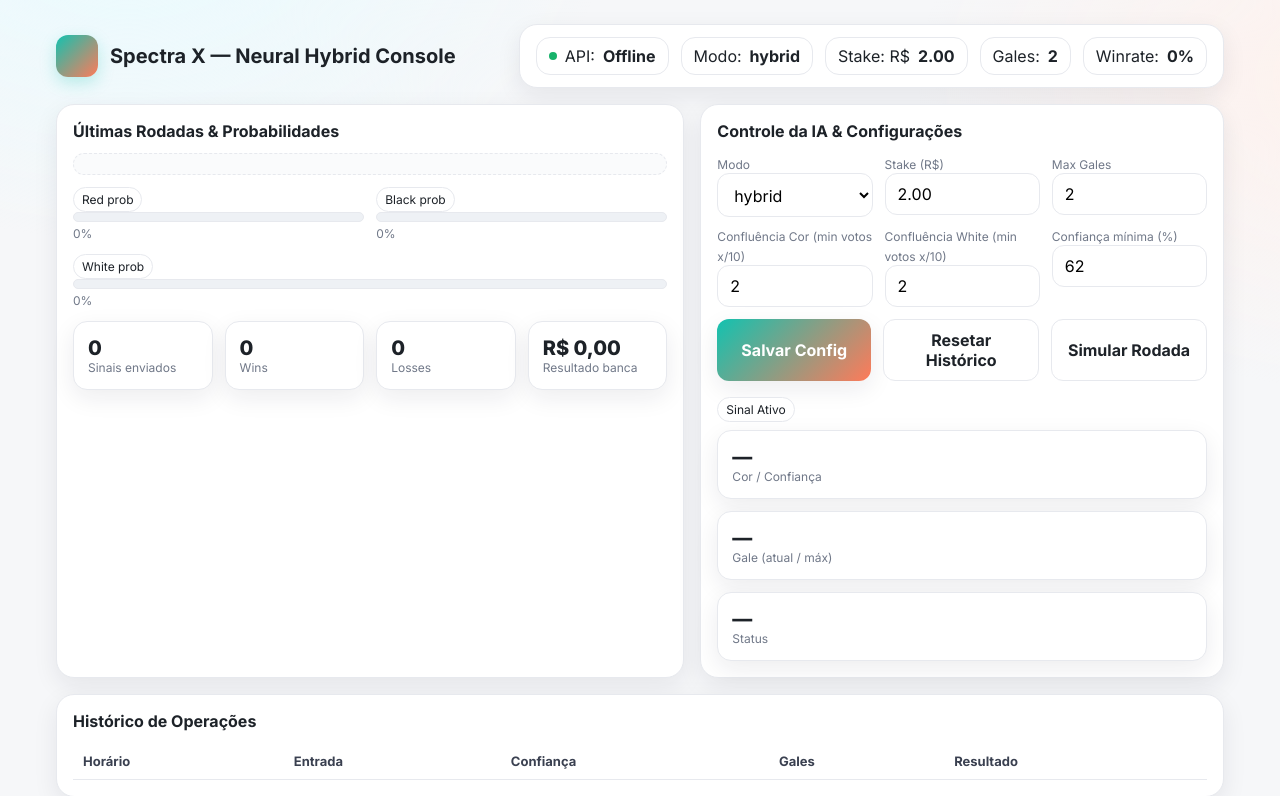
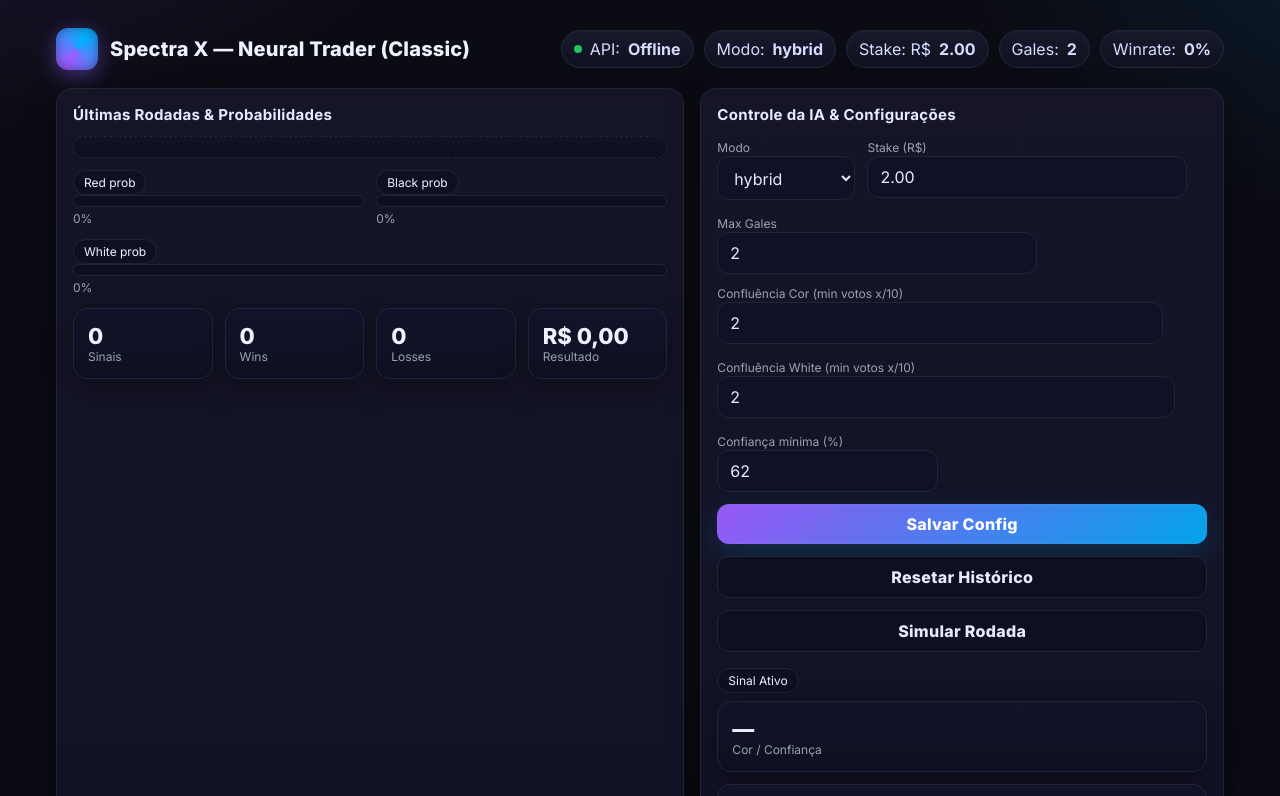
Before and after one commit to Gynden/sniper-cloud, a plain HTML site: page index.html in a window 1280 px wide. Both pictures are taken after a click on the button "Salvar Config". Shown: the top 796 px of the page. Drawn offline with Linux system fonts and the light colour scheme; no server answers.

Commit message:
Update index.html

```diff
--- a/index.html
+++ b/index.html
@@ -3,61 +3,129 @@
 <head>
 <meta charset="utf-8"/>
 <meta name="viewport" content="width=device-width,initial-scale=1"/>
-<title>Spectra X — Neural Hybrid Console</title>
+<title>Spectra X — Neural Trader (Classic)</title>
 <link rel="preconnect" href="https://fonts.gstatic.com" crossorigin>
 <link href="https://fonts.googleapis.com/css2?family=Inter:wght@400;600;700;800&display=swap" rel="stylesheet">
 <style>
   :root{
-    --bg:#f6f7f9; --panel:#ffffff; --card:#ffffff; --stroke:#e7e9ee;
-    --text:#1d2228; --muted:#707888;
-    --accent1:#12c2b0; --accent2:#ff7a59;
-    --ok:#17b26a; --warn:#eab308; --bad:#ef4444;
-    --shadow: 0 8px 24px rgba(22,30,50,.08); --radius: 18px;
+    /* Paleta clássica (dark + roxo #9f5bff) */
+    --bg:#0b0b13; --panel:#111122; --card:#151527; --stroke:#23243a;
+    --text:#eef2ff; --muted:#9aa3b2;
+    --neon:#9f5bff; --neon2:#00b3ff;
+    --ok:#22c55e; --warn:#f59e0b; --bad:#ef4444; --chip:#151536;
+    --radius:16px; --shadow:0 10px 30px rgba(0,0,0,.35);
   }
   *{box-sizing:border-box} html,body{height:100%}
   body{
     margin:0; font-family:Inter,system-ui,Segoe UI,Arial; color:var(--text);
-    background: radial-gradient(1200px 800px at 10% -10%, #e9fbff 0%, transparent 40%),
-                radial-gradient(1400px 900px at 110% 10%, #fff1ec 0%, transparent 35%),
-                var(--bg);
+    background:
+      radial-gradient(1000px 500px at -10% -20%, rgba(159,91,255,.15), transparent 60%),
+      radial-gradient(900px 600px at 110% -10%, rgba(0,179,255,.12), transparent 50%),
+      var(--bg);
   }
-  .wrap{max-width:1200px;margin:24px auto;padding:0 16px;}
-  header{display:flex;align-items:center;justify-content:space-between;margin-bottom:16px;}
-  .brand{display:flex;align-items:center;gap:12px;}
-  .logo{width:42px;height:42px;border-radius:12px;background:linear-gradient(135deg,var(--accent1),var(--accent2));box-shadow:0 6px 16px rgba(18,194,176,.25)}
-  .brand h1{font-size:20px;margin:0}
-  .status-bar{background:var(--panel);border:1px solid var(--stroke);border-radius:var(--radius);box-shadow:var(--shadow);padding:12px 16px;display:flex;gap:12px;align-items:center;flex-wrap:wrap}
-  .chip{display:inline-flex;align-items:center;gap:8px;padding:8px 12px;border-radius:14px;border:1px solid var(--stroke);background:#fff}
-  .chip .dot{width:8px;height:8px;border-radius:50%}.dot.ok{background:var(--ok)}.dot.warn{background:var(--warn)}.dot.bad{background:var(--bad)}
-  main{display:grid;gap:16px;grid-template-columns: 1.2fr 1fr}
+  .wrap{max-width:1200px;margin:28px auto;padding:0 16px}
+  header{display:flex;align-items:center;justify-content:space-between;margin-bottom:18px}
+  .brand{display:flex;align-items:center;gap:12px}
+  .logo{
+    width:42px;height:42px;border-radius:12px;
+    background:conic-gradient(from 210deg at 50% 50%, var(--neon), var(--neon2), var(--neon));
+    box-shadow:0 6px 18px rgba(159,91,255,.35), inset 0 0 12px rgba(0,0,0,.4);
+  }
+  .brand h1{font-size:20px;margin:0;font-weight:800;letter-spacing:.2px}
+  .status-bar{
+    display:flex;gap:10px;flex-wrap:wrap;align-items:center
+  }
+  .chip{
+    background:linear-gradient(180deg, #171a2b, #0f1120);
+    border:1px solid var(--stroke); border-radius:999px; padding:8px 12px; display:inline-flex; gap:8px; align-items:center;
+    color:#d6dbff; box-shadow:inset 0 0 0 1px rgba(255,255,255,.02);
+  }
+  .chip .dot{width:8px;height:8px;border-radius:50%}
+  .dot.ok{background:var(--ok)} .dot.warn{background:var(--warn)} .dot.bad{background:var(--bad)}
+
+  main{display:grid;gap:16px;grid-template-columns:1.2fr 1fr}
   @media (max-width:980px){ main{grid-template-columns:1fr} }
-  .card{background:var(--card);border:1px solid var(--stroke);border-radius:var(--radius);box-shadow:var(--shadow);padding:16px}
-  .card h2{font-size:16px;margin:0 0 12px 0}
-  .row{display:flex;gap:12px;flex-wrap:wrap}.col{flex:1 1 260px}
-  .grid{display:grid;gap:10px;grid-template-columns:repeat(10,1fr);border-radius:14px;border:1px dashed var(--stroke);padding:10px;background:#fafbfc}
-  .ball{height:32px;border-radius:10px;border:1px solid var(--stroke);display:flex;align-items:center;justify-content:center;font-weight:700;background:#fff}
-  .b-red{color:#c03221;background:linear-gradient(#fff,#ffeceb)}
-  .b-black{color:#111;background:linear-gradient(#fff,#f1f1f1)}
-  .b-white{color:#12c2b0;border:2px solid #12c2b0;background:#f7fffe}
-  .progress{height:10px;background:#eef1f5;border-radius:999px;overflow:hidden;border:1px solid var(--stroke)}
-  .progress > i{display:block;height:100%;width:0%;background:linear-gradient(90deg,var(--accent1),var(--accent2))}
+
+  .card{
+    background:linear-gradient(180deg, #151527, #121227);
+    border:1px solid var(--stroke); border-radius:var(--radius); padding:16px; box-shadow:var(--shadow)
+  }
+  .card h2{margin:0 0 12px 0;font-size:15px;letter-spacing:.3px;color:#e6e9ff}
+  .row{display:flex;gap:12px;flex-wrap:wrap}
+  .col{flex:1 1 260px}
+
+  /* Últimas bolas */
+  .grid{
+    display:grid;gap:10px;grid-template-columns:repeat(10,1fr);
+    border-radius:14px;border:1px dashed var(--stroke);padding:10px;
+    background:linear-gradient(180deg,#111326,#0c0f1f);
+  }
+  .ball{
+    height:34px;border-radius:10px;border:1px solid var(--stroke);
+    display:flex;align-items:center;justify-content:center;font-weight:800;
+    background:linear-gradient(180deg,#0e1123,#0a0d1a);
+    text-shadow:0 0 14px rgba(159,91,255,.35);
+  }
+  .b-red{color:#ff7a7a}
+  .b-black{color:#cbd5e1}
+  .b-white{
+    color:#9f5bff;border:1px solid rgba(159,91,255,.6);
+    box-shadow:0 0 18px rgba(159,91,255,.35), inset 0 0 10px rgba(159,91,255,.15);
+  }
+
+  .progress{height:12px;background:#0c0f1f;border:1px solid var(--stroke);border-radius:999px;overflow:hidden}
+  .progress>i{display:block;height:100%;width:0%;
+    background:linear-gradient(90deg, var(--neon), var(--neon2));
+    box-shadow:0 0 14px rgba(159,91,255,.45)
+  }
   .tag{font-size:12px;color:var(--muted)}
-  table{width:100%;border-collapse:collapse} th,td{padding:10px;border-bottom:1px solid var(--stroke);font-size:13px} th{text-align:left;color:#3a4050} tr:last-child td{border-bottom:none}
-  .pill{display:inline-flex;align-items:center;padding:4px 8px;border-radius:999px;border:1px solid var(--stroke);gap:6px;background:#fff;font-size:12px}
-  .controls .row > *{flex:1}
-  input[type="number"],select,button{width:100%;padding:10px 12px;border-radius:12px;border:1px solid var(--stroke);background:#fff;font:inherit}
-  button{cursor:pointer;font-weight:700;box-shadow:var(--shadow);border:0;background:linear-gradient(135deg,var(--accent1),var(--accent2)); color:#fff}
-  button.ghost{background:#fff;color:var(--text);border:1px solid var(--stroke);box-shadow:none}
+
+  table{width:100%;border-collapse:collapse}
+  th,td{padding:10px;border-bottom:1px solid var(--stroke);font-size:13px}
+  th{text-align:left;color:#b9c3ff}
+  tr:last-child td{border-bottom:none}
+  .pill{
+    display:inline-flex;align-items:center;padding:4px 10px;border-radius:999px;background:#0e1021;border:1px solid var(--stroke);gap:6px;font-size:12px
+  }
+
+  input[type="number"],select,button{
+    width:100%;padding:10px 12px;border-radius:12px;border:1px solid var(--stroke);
+    background:#0f1226;color:#e7eaff;font:inherit
+  }
+  button{
+    cursor:pointer;font-weight:800;border:0; letter-spacing:.3px;
+    background:linear-gradient(135deg, rgba(159,91,255,.95), rgba(0,179,255,.9));
+    color:#fff; box-shadow:0 10px 30px rgba(0,179,255,.18), 0 0 0 1px rgba(255,255,255,.04) inset
+  }
+  button.ghost{
+    background:#0e1021;color:#e7eaff;border:1px solid var(--stroke);box-shadow:none
+  }
+
   .kpis{display:grid;grid-template-columns:repeat(4,1fr);gap:12px}
   @media (max-width:700px){ .kpis{grid-template-columns:repeat(2,1fr)} }
-  .kpi{background:#fff;border:1px solid var(--stroke);border-radius:14px;padding:14px;box-shadow:var(--shadow)}
-  .kpi .v{font-size:20px;font-weight:800}.kpi .l{font-size:12px;color:var(--muted)}
+  .kpi{
+    background:linear-gradient(180deg,#12132a,#0d1022);
+    border:1px solid var(--stroke);border-radius:14px;padding:14px;box-shadow:var(--shadow)
+  }
+  .kpi .v{font-size:22px;font-weight:900}
+  .kpi .l{font-size:12px;color:var(--muted)}
+  .glow{
+    position:relative;
+  }
+  .glow:after{
+    content:"";position:absolute;inset:-1px;border-radius:inherit;
+    background:linear-gradient(135deg, rgba(159,91,255,.25), rgba(0,179,255,.25));
+    filter:blur(16px);opacity:.45;z-index:-1
+  }
 </style>
 </head>
 <body>
 <div class="wrap">
   <header>
-    <div class="brand"><div class="logo"></div><h1>Spectra X — Neural Hybrid Console</h1></div>
+    <div class="brand">
+      <div class="logo glow"></div>
+      <h1>Spectra X — Neural Trader (Classic)</h1>
+    </div>
     <div class="status-bar">
       <span class="chip"><span class="dot ok"></span> API: <b id="apiStatus">Online</b></span>
       <span class="chip">Modo: <b id="modeLabel">hybrid</b></span>
@@ -68,24 +136,38 @@
   </header>
 
   <main>
+    <!-- COL ESQUERDA -->
     <section class="card col">
       <h2>Últimas Rodadas & Probabilidades</h2>
       <div class="grid" id="lastGrid"></div>
 
       <div style="margin-top:12px" class="row">
-        <div class="col"><div class="pill">Red prob</div><div class="progress"><i id="pRed"></i></div><span class="tag" id="pRedTxt">0%</span></div>
-        <div class="col"><div class="pill">Black prob</div><div class="progress"><i id="pBlack"></i></div><span class="tag" id="pBlackTxt">0%</span></div>
-        <div class="col"><div class="pill">White prob</div><div class="progress"><i id="pWhite"></i></div><span class="tag" id="pWhiteTxt">0%</span></div>
+        <div class="col">
+          <div class="pill">Red prob</div>
+          <div class="progress"><i id="pRed"></i></div>
+          <span class="tag" id="pRedTxt">0%</span>
+        </div>
+        <div class="col">
+          <div class="pill">Black prob</div>
+          <div class="progress"><i id="pBlack"></i></div>
+          <span class="tag" id="pBlackTxt">0%</span>
+        </div>
+        <div class="col">
+          <div class="pill">White prob</div>
+          <div class="progress"><i id="pWhite"></i></div>
+          <span class="tag" id="pWhiteTxt">0%</span>
+        </div>
       </div>
 
       <div style="margin-top:12px" class="kpis">
-        <div class="kpi"><div class="v" id="sigTotal">0</div><div class="l">Sinais enviados</div></div>
+        <div class="kpi"><div class="v" id="sigTotal">0</div><div class="l">Sinais</div></div>
         <div class="kpi"><div class="v" id="wins">0</div><div class="l">Wins</div></div>
         <div class="kpi"><div class="v" id="losses">0</div><div class="l">Losses</div></div>
-        <div class="kpi"><div class="v" id="bank">R$ 0,00</div><div class="l">Resultado banca</div></div>
+        <div class="kpi"><div class="v" id="bank">R$ 0,00</div><div class="l">Resultado</div></div>
       </div>
     </section>
 
+    <!-- COL DIREITA -->
     <section class="card col">
       <h2>Controle da IA & Configurações</h2>
       <div class="controls">
@@ -122,6 +204,7 @@
       </div>
     </section>
 
+    <!-- HISTÓRICO -->
     <section class="card col" style="grid-column:1 / -1">
       <h2>Histórico de Operações</h2>
       <table>
@@ -133,16 +216,16 @@
 </div>
 
 <script>
-  // Base relativa — funciona local (Flask) e no Render
+  /* Mesma origem: funciona local e no Render */
   const API = "";
 
-  const el = (id)=>document.getElementById(id);
-  function money(v){ return "R$ " + (v||0).toFixed(2).replace(".",",") }
+  const $ = (id)=>document.getElementById(id);
+  const money = v => "R$ " + (v||0).toFixed(2).replace(".",",");
 
-  async function fetchJSON(url, opts){ const r = await fetch(url, opts); return await r.json(); }
+  async function j(url, opts){ const r = await fetch(url, opts); return await r.json(); }
 
   function renderBalls(arr){
-    const g = el("lastGrid"); g.innerHTML="";
+    const g = $("lastGrid"); g.innerHTML = "";
     arr.slice(-10).forEach(c=>{
       const b = document.createElement("div");
       b.className = "ball " + (c==="red"?"b-red":c==="black"?"b-black":"b-white");
@@ -152,93 +235,92 @@
   }
 
   function renderSignal(sig){
-    if(!sig){ el("sigColor").textContent="—"; el("sigGale").textContent="—"; el("sigStatus").textContent="—"; return; }
-    el("sigColor").textContent = (sig.color||"—").toUpperCase()+" | "+((sig.confidence||0)*100).toFixed(0)+"%";
-    el("sigGale").textContent  = (sig.gale_step||0) + " / " + (sig.max_gales||0);
-    el("sigStatus").textContent = sig.status||"—";
+    if(!sig){ $("sigColor").textContent="—"; $("sigGale").textContent="—"; $("sigStatus").textContent="—"; return; }
+    $("sigColor").textContent = (sig.color||"—").toUpperCase()+" | "+((sig.confidence||0)*100).toFixed(0)+"%";
+    $("sigGale").textContent  = (sig.gale_step||0) + " / " + (sig.max_gales||0);
+    $("sigStatus").textContent = sig.status||"—";
   }
 
-  function pushOpRow(sig){
-    if(!sig) return;
+  function row(op){
     const tr = document.createElement("tr");
-    const t = new Date(sig.created_at||Date.now()).toLocaleTimeString();
-    tr.innerHTML = `<td>${t}</td><td><span class="pill">${(sig.color||"").toUpperCase()}</span></td>
-      <td>${((sig.confidence||0)*100).toFixed(0)}%</td>
-      <td>${sig.gale_step||0}/${sig.max_gales||0}</td>
-      <td>${sig.result? (sig.result==="WIN"?"✅ WIN":"❌ LOSS") : "—"}</td>`;
-    el("opsBody").prepend(tr);
+    const t = new Date(op.created_at||Date.now()).toLocaleTimeString();
+    tr.innerHTML = `<td>${t}</td>
+      <td><span class="pill">${(op.color||"").toUpperCase()}</span></td>
+      <td>${((op.confidence||0)*100).toFixed(0)}%</td>
+      <td>${op.gale_step||0}/${op.max_gales||0}</td>
+      <td>${op.result ? (op.result==="WIN"?"✅ WIN":"❌ LOSS") : "—"}</td>`;
+    return tr;
   }
 
   let lastFinishedId = null;
   function maybeAppendFinished(op){
     if(!op || !op.result) return;
-    const opId = op.created_at;
-    if(opId && opId !== lastFinishedId){
-      pushOpRow(op);
-      lastFinishedId = opId;
+    const id = op.created_at;
+    if(id && id !== lastFinishedId){
+      $("opsBody").prepend(row(op));
+      lastFinishedId = id;
     }
   }
 
   async function refresh(){
     try{
-      const s = await fetchJSON(`${API}/api/state`);
-      el("modeLabel").textContent = s.config.mode;
-      el("stakeLabel").textContent = (s.config.stake||0).toFixed(2);
-      el("galesLabel").textContent = s.config.max_gales;
+      const s = await j(`${API}/api/state`);
+      $("modeLabel").textContent  = s.config.mode;
+      $("stakeLabel").textContent = (s.config.stake||0).toFixed(2);
+      $("galesLabel").textContent = s.config.max_gales;
 
-      el("sigTotal").textContent = s.metrics.total_signals;
-      el("wins").textContent = s.metrics.wins;
-      el("losses").textContent = s.metrics.losses;
-      el("bank").textContent = money(s.metrics.bank_result);
-      el("wrLabel").textContent = Math.round((s.metrics.winrate||0)*100)+"%";
+      $("sigTotal").textContent = s.metrics.total_signals;
+      $("wins").textContent     = s.metrics.wins;
+      $("losses").textContent   = s.metrics.losses;
+      $("bank").textContent     = money(s.metrics.bank_result);
+      $("wrLabel").textContent  = Math.round((s.metrics.winrate||0)*100)+"%";
 
       renderBalls(s.history_tail||[]);
 
-      // Prob simples derivada do recorte (visual)
+      // barras simples (visual) com base no recorte
       const c10 = s.counts10||{red:0,black:0,white:0,n:1};
       const pr = c10.red/(c10.n||1), pb = c10.black/(c10.n||1), pw = c10.white/(c10.n||1);
       const sum = (pr+pb+pw)||1; const nr = pr/sum, nb = pb/sum, nw = pw/sum;
-      const setBar = (id,val,txt)=>{ document.getElementById(id).style.width = Math.round(val*100)+"%"; document.getElementById(txt).textContent = Math.round(val*100)+"%"; };
+      const setBar = (id,val,txt)=>{ $(id).style.width = Math.round(val*100)+"%"; $(txt).textContent = Math.round(val*100)+"%"; };
       setBar("pRed", nr, "pRedTxt"); setBar("pBlack", nb, "pBlackTxt"); setBar("pWhite", nw, "pWhiteTxt");
 
       renderSignal(s.active_signal);
       if(s.active_signal && s.active_signal.status==="finished"){ maybeAppendFinished(s.active_signal); }
 
-      el("apiStatus").textContent = "Online";
+      $("apiStatus").textContent = "Online";
     }catch(e){
-      el("apiStatus").textContent = "Offline";
+      $("apiStatus").textContent = "Offline";
       console.error(e);
     }
   }
 
-  async function saveConfig(){
+  async function save(){
     const body = {
-      mode: document.getElementById("mode").value,
-      stake: parseFloat(document.getElementById("stake").value)||2,
-      max_gales: parseInt(document.getElementById("gales").value)||0,
-      confluence_min_color: parseInt(document.getElementById("confColor").value)||2,
-      confluence_min_white: parseInt(document.getElementById("confWhite").value)||2,
-      confidence_min: (parseInt(document.getElementById("confMin").value)||62)/100.0
+      mode: $("mode").value,
+      stake: parseFloat($("stake").value)||2,
+      max_gales: parseInt($("gales").value)||0,
+      confluence_min_color: parseInt($("confColor").value)||2,
+      confluence_min_white: parseInt($("confWhite").value)||2,
+      confidence_min: (parseInt($("confMin").value)||62)/100.0
     };
-    const r = await fetchJSON(`${API}/api/config`,{method:"POST",headers:{"Content-Type":"application/json"},body:JSON.stringify(body)});
-    if(r.ok){ refresh(); }
+    const r = await j(`${API}/api/config`, {method:"POST",headers:{"Content-Type":"application/json"},body:JSON.stringify(body)});
+    if(r.ok) refresh();
   }
 
-  async function resetAll(){
-    const r = await fetchJSON(`${API}/api/reset`,{method:"POST"});
-    if(r.ok){ document.getElementById("opsBody").innerHTML = ""; lastFinishedId = null; refresh(); }
+  async function reset(){
+    const r = await j(`${API}/api/reset`, {method:"POST"});
+    if(r.ok){ $("opsBody").innerHTML = ""; lastFinishedId = null; refresh(); }
   }
 
-  async function demoFeed(){
-    // para testes locais ou no Render, você pode chamar /api/push_round diretamente
-    const u = Math.random(); let result = (u<0.45)?"red":(u<0.90)?"black":"white";
-    await fetchJSON(`${API}/api/push_round`, {method:"POST",headers:{"Content-Type":"application/json"},body:JSON.stringify({result})});
+  async function demo(){
+    const u = Math.random(); const result = (u<0.45)?"red":(u<0.90)?"black":"white";
+    await j(`${API}/api/push_round`, {method:"POST",headers:{"Content-Type":"application/json"},body:JSON.stringify({result})});
     refresh();
   }
 
-  document.getElementById("save").onclick = saveConfig;
-  document.getElementById("reset").onclick = resetAll;
-  document.getElementById("demoFeed").onclick = demoFeed;
+  $("save").onclick = save;
+  $("reset").onclick = reset;
+  $("demoFeed").onclick = demo;
 
   refresh();
   setInterval(refresh, 1000);
```
